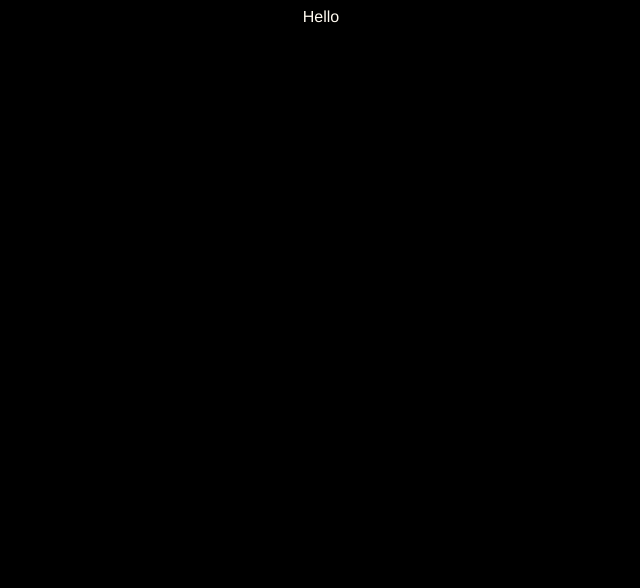
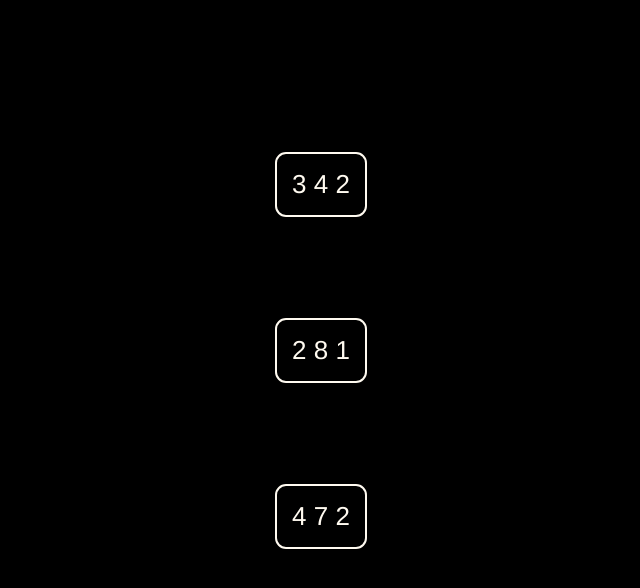
Before and after one commit to snturk/thing, a Vue app: page /type in a window 1280 px wide. Shown: the top 588 px of the page, without its empty margins (319-959 px from the left). Built offline with nearby package versions, Linux system fonts and the light colour scheme.

Commit message:
init
added type page and changed some style.

```diff
--- a/src/views/Home.vue
+++ b/src/views/Home.vue
@@ -23,7 +23,7 @@ export default {
     }
   },
   created() {
-    document.body.style.background = "#3377ff";
+    document.body.style.background = "#66dbff";
     document.getElementById("mainTitle").style.color = "black";
     document.getElementById("mainTitle").style.borderColor = "black";
     document.getElementById("mainTitle").style.opacity = "1";
@@ -43,7 +43,7 @@ export default {
   border: 2.5px black solid;
   border-radius: 11px;
   width: fit-content;
-  transition-duration: 400ms;
+  transition-duration: 450ms;
 }
 #mainTitle:hover{
   color: floralwhite;
--- a/src/views/Type.vue
+++ b/src/views/Type.vue
@@ -1,6 +1,10 @@
 <template>
   <div id="app">
-    Hello
+    <div id="typeContainer">
+      <div class="type" v-on:click="() => {}">3 4 2</div>
+      <div class="type" v-on:click="() => {}">2 8 1</div>
+      <div class="type" v-on:click="() => {}">4 7 2</div>
+    </div>
   </div>
 </template>
 
@@ -8,12 +12,37 @@
 export default {
   data(){
     return{
+      inhale: 0,
+      hold: 0,
+      exhale: 0,
+    }
+  },
 
-    }
-  }
+  created() {
+    document.body.style.background = "black";
+
+  },
 }
 </script>
 
 <style scoped>
-
+#typeContainer{
+  width: fit-content;
+  margin: auto;
+  margin-top: 12%;
+}
+.type{
+  margin-bottom: 110%;
+  font-size: 26px;
+  border: 2px floralwhite solid;
+  padding: 15px;
+  border-radius: 11px;
+  transition-duration: 450ms;
+}
+.type:hover{
+  color: black;
+  background-color: floralwhite;
+  transform: scale(0.87);
+  cursor: pointer;
+}
 </style>
```
